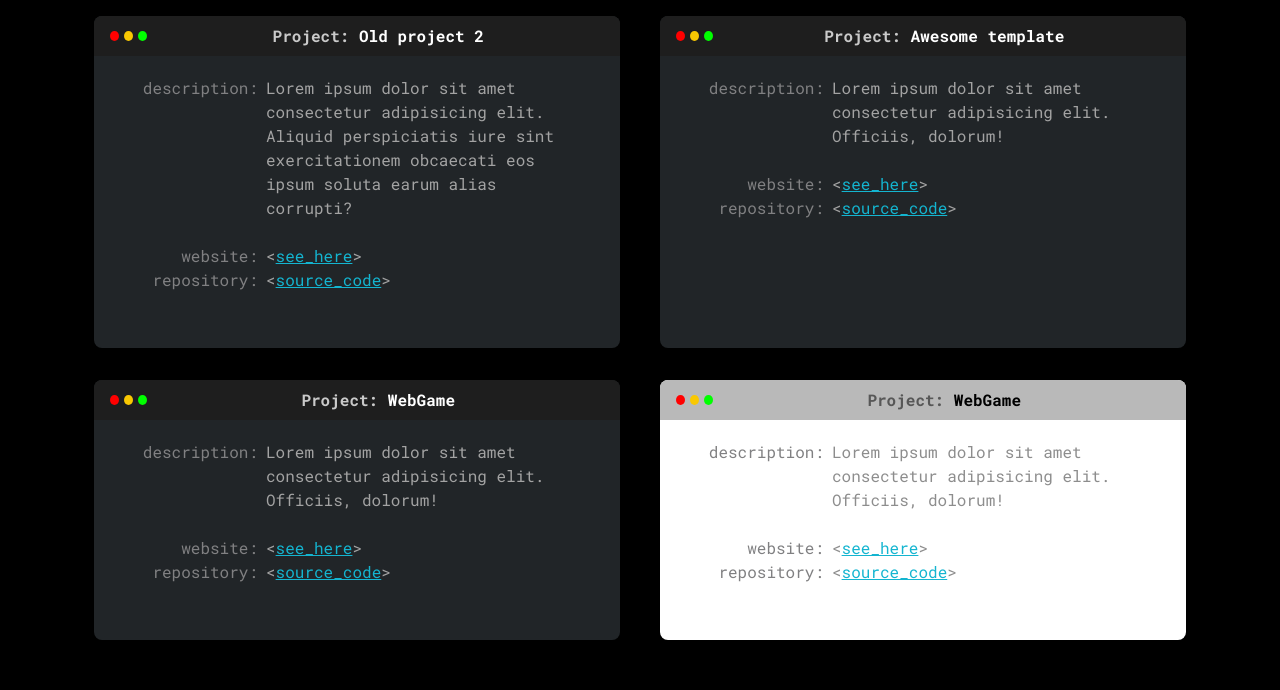
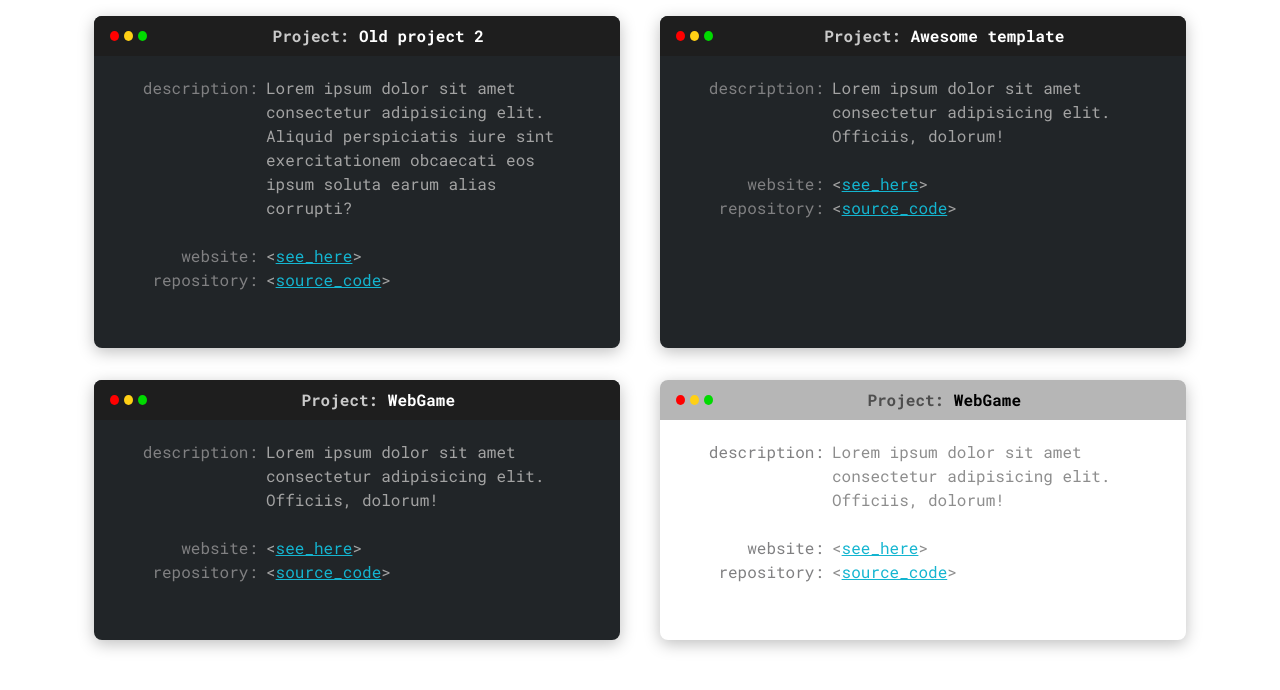
Before and after one commit to Dawid93/ProjectCard, a website: page src/content/index.html in a window 1280 px wide. Drawn offline with nearby package versions, Linux system fonts and the light colour scheme; files that its build step writes are made by us from their sources.

Commit message:
Fix card shadow Change color values

```diff
--- a/src/scss/_variables.scss
+++ b/src/scss/_variables.scss
@@ -1,7 +1,7 @@
 // Circle colors
 $circle-red: #ff0000;
-$circle-green: #00ff00;
-$circle-yellow: #F9C802;
+$circle-green: #00da00;
+$circle-yellow: #ffd015;
 
 // Bacground colors
 $black: #000;
@@ -20,6 +20,6 @@ $terminalLabelDark: #808082;
 // Project light colors
 $terminalTextLight: #8d8d8d;
 $terminalBackgroundLight: #ffffff;
-$terminalBarBackgroundLight: #b9b9b9;
-$terminalBarTextLight: #575757;
+$terminalBarBackgroundLight: #b6b6b6;
+$terminalBarTextLight: #4e4e4e;
 $terminalLabelLight: #808082;
--- a/src/scss/main.scss
+++ b/src/scss/main.scss
@@ -15,5 +15,5 @@ html {
 body {
   font-family: Nunito;
   color: $white;
-  background: $black;
+  background: $white;
 }
--- a/src/scss/modules/project.scss
+++ b/src/scss/modules/project.scss
@@ -21,7 +21,7 @@
     font-size: 1rem;
     font-weight: 400;
     font-family: Roboto Mono;
-    box-shadow: 4px 16px rgba(0,0,0,.25);
+    box-shadow: 0 4px 16px rgba(0,0,0,.25);
 
     &--light {
         background: $terminalBackgroundLight;
```
